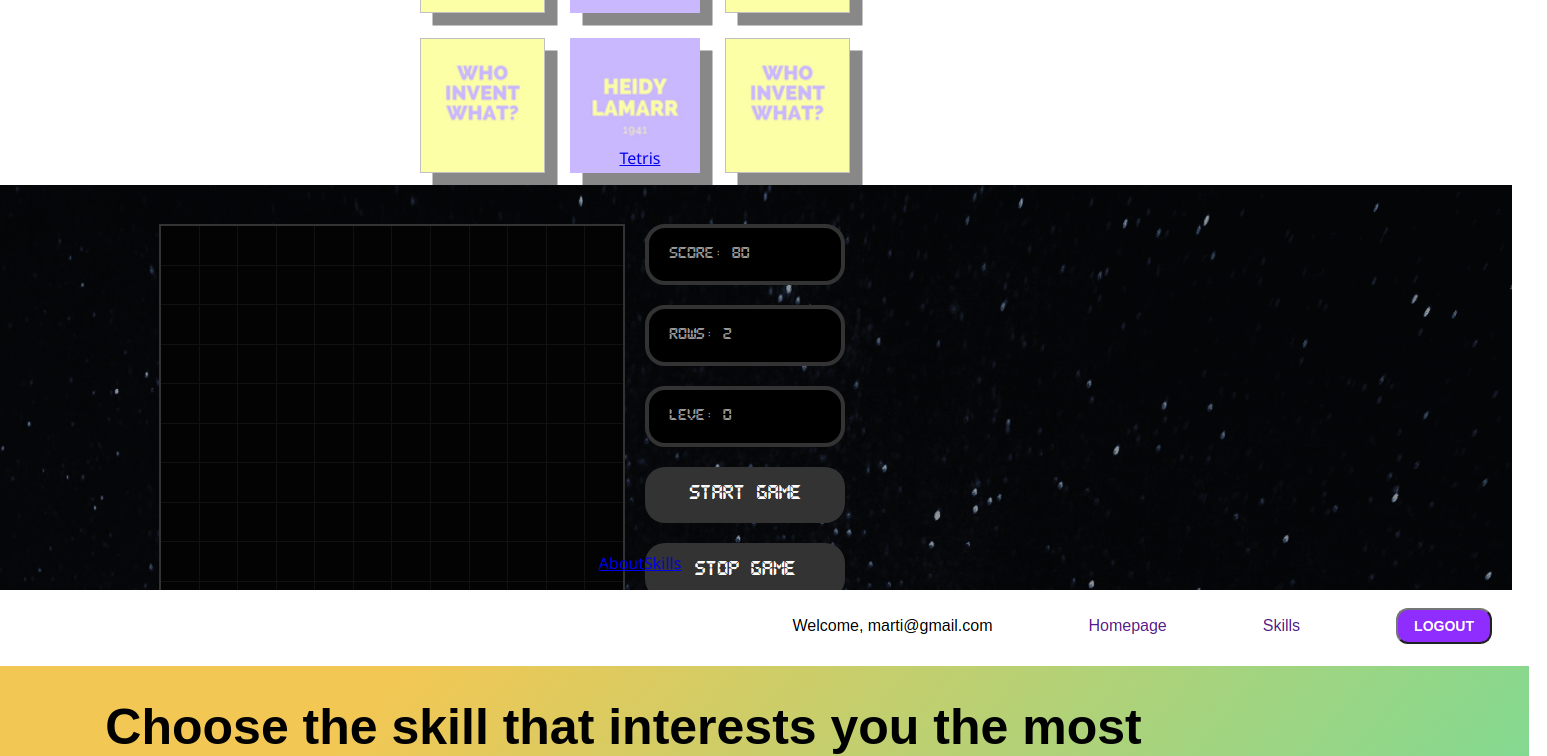
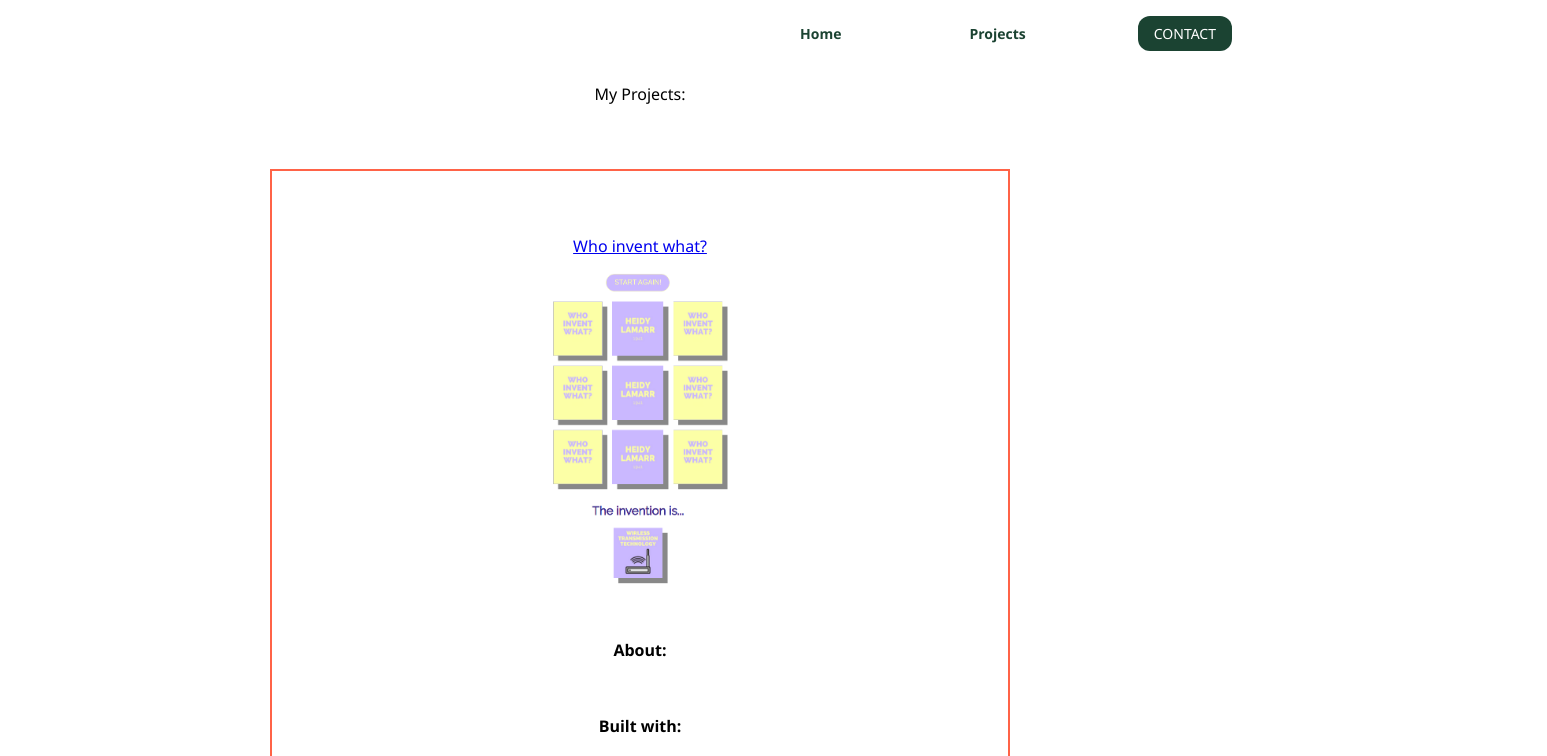
Before and after one commit to AintzaneM/portfolio, a React (Create React App) app: page /projects in a window 1280 px wide. Shown: the top 756 px of the page, 1547 px wide, since content can reach past the window. Built offline with nearby package versions, Linux system fonts and the light colour scheme.

Commit message:
css style

```diff
--- a/src/App.css
+++ b/src/App.css
@@ -126,18 +126,32 @@ button:hover {
   flex-direction: column;
   justify-content: center;
   align-items: center;
-
 }
 
 .item-projects{
-  background: violet;
+  background: white;
   width: 40rem;
-  height: 20rem;
+  border: 2px solid tomato;
+  /* height: 20rem; */
+  box-shadow: 5px tomato;
   margin: 3rem;
+  padding: 3rem;
   display: flex;
   flex-direction: column;
   justify-content: center;
   align-items: center;
   align-content: center;
+}
+
+.item-projects p{
+  display: flex;
+  flex-direction: column;
+  align-items: center;
+  text-align: center;
+}
+
+.item-projects img{
+  width: 700px;
+  height: 350px;
 
 }
```
